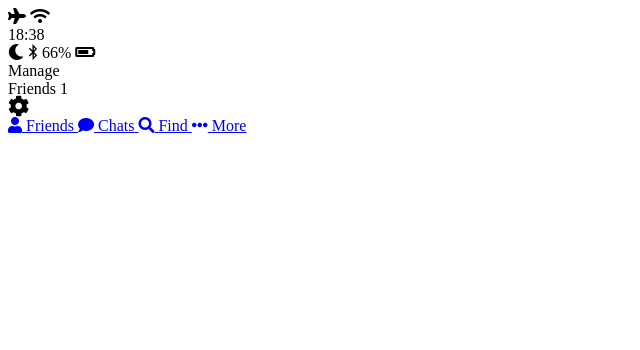
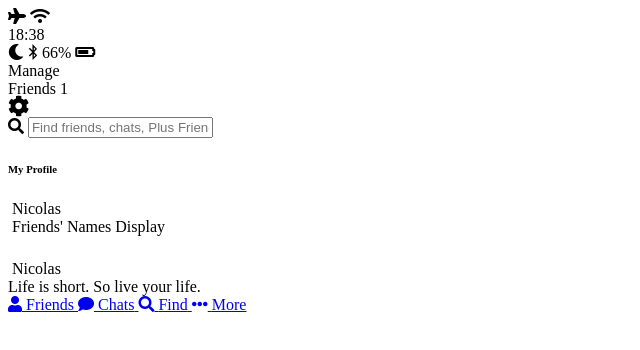
Before and after one commit to dns05012/kakao-clone, a plain HTML site: page index.html in a window 1280 px wide. Shown: the whole page, without its empty margins (0-640 px from the left). Drawn offline with Linux system fonts and the light colour scheme.

Commit message:
friends main

```diff
--- a/index.html
+++ b/index.html
@@ -45,6 +45,43 @@
         </div>
       </div>
     </header>
+    <main class="friends">
+      <div class="search-bar">
+        <i class="fas fa-search"></i>
+        <input type="text" placeholder="Find friends, chats, Plus Friends" />
+      </div>
+      <section class="friends__section">
+        <header class="friends__section-header">
+          <h6 class="friends__section-title">My Profile</h6>
+        </header>
+        <div class="friends__section-rows">
+          <div class="friends__section-row">
+            <img src="" alt="" />
+            <span class="friends__section-name">Nicolas</span>
+          </div>
+          <div class="friends__section-row">
+            <img src="" alt="" />
+            <span class="friends__section-name">Friends' Names Display</span>
+          </div>
+        </div>
+      </section>
+      <section class="friends__section">
+        <header class="friends__section-header">
+          <h6 class="friends__section-title"></h6>
+        </header>
+        <div class="friends__section-rows">
+          <div class="friends__section-row">
+            <div class="friends__section-column">
+              <img src="" alt="" />
+              <span class="friends__section-name">Nicolas</span>
+            </div>
+            <span class="friends__section-tagline">
+              Life is short. So live your life.
+            </span>
+          </div>
+        </div>
+      </section>
+    </main>
     <nav class="tab_bar">
       <a href="index.html" class="tab-bar__tab tab-bar__tab--selected">
         <i class="fas fa-user"></i>
```
